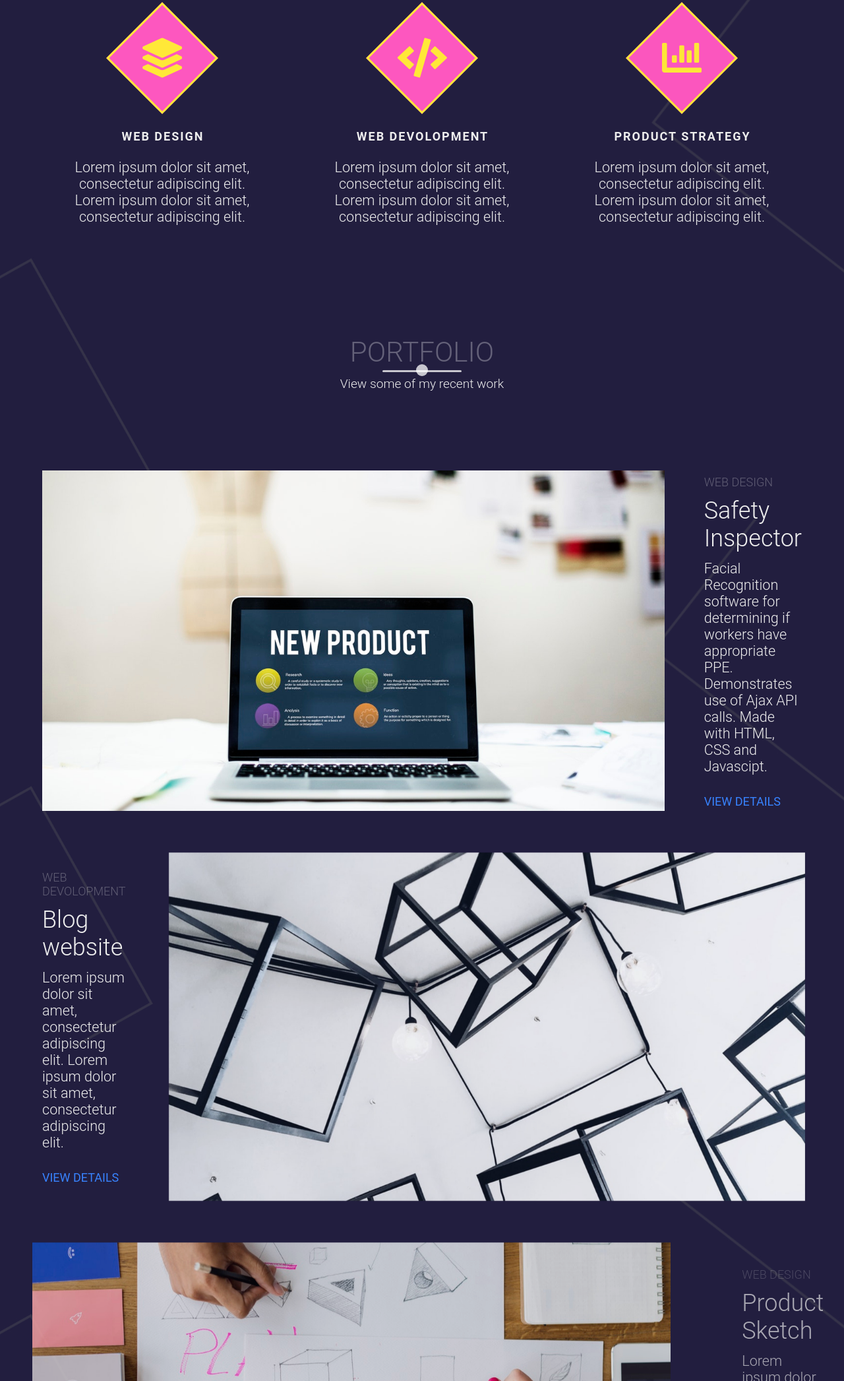
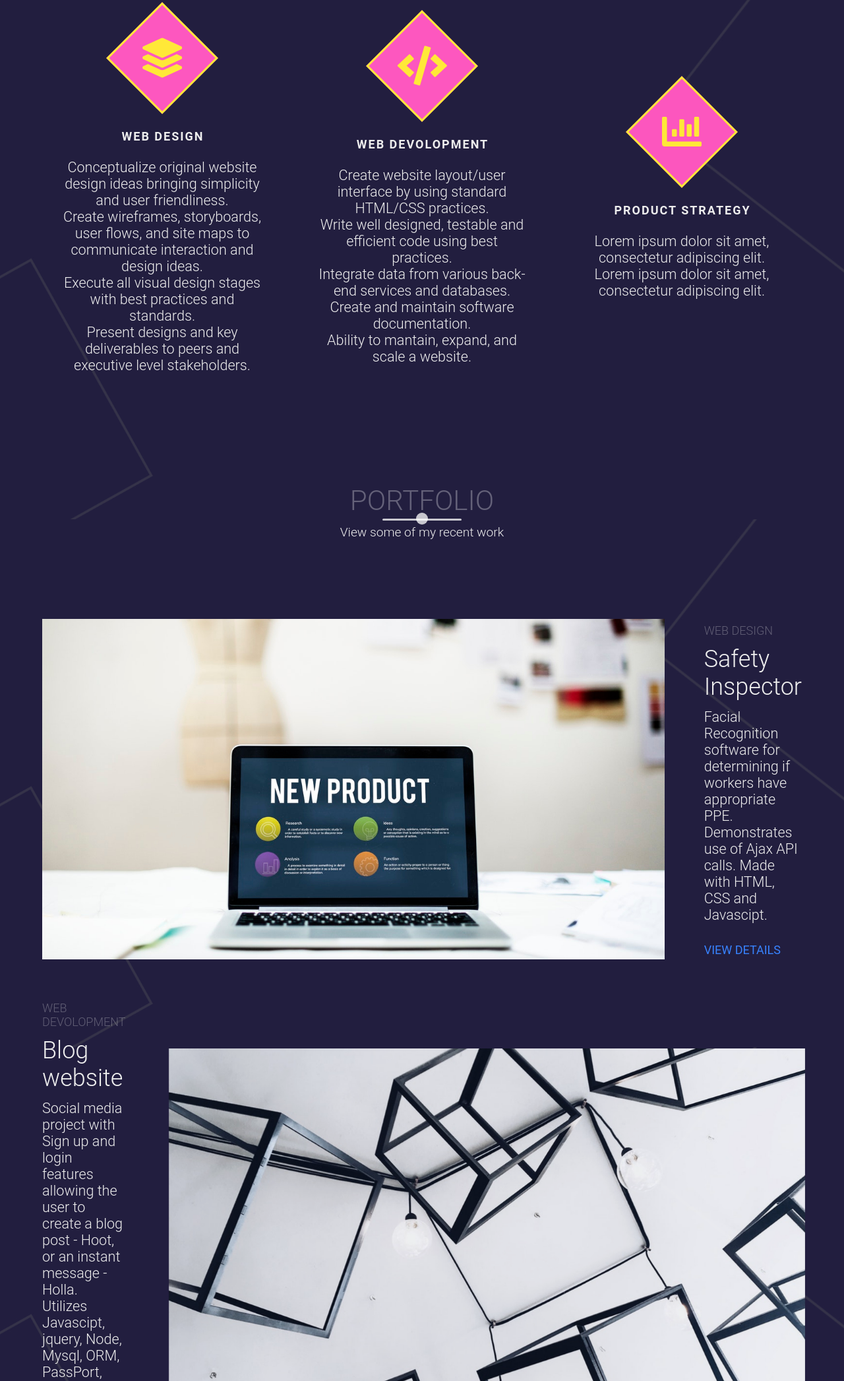
Before and after one commit to bianca4slc/Final-Portfolio, a plain HTML site: page index.html in a window 1280 px wide. Shown: the part 1613-3706 px from the top of the page at 66% size. Drawn offline with nearby package versions, Linux system fonts and the light colour scheme; a web font is replaced by a local one.

Commit message:
adding projects and changing social medial links

```diff
--- a/index.html
+++ b/index.html
@@ -73,8 +73,8 @@
         <div class="social-media">
           <ul class="nav-list">
             <li>
-              <a href="#" class="icon-link">
-                <i class="fab fa-facebook-square"></i>
+              <a href="https:www.linkedin.com/in/bianca-olivarez-codes" class="icon-link">
+                <i class="fab fa-linkedin"></i>
               </a>
             </li>
             <li>
@@ -106,9 +106,11 @@
           </div>
           <h1>Web Design</h1>
           <p>
-            Lorem ipsum dolor sit amet, consectetur adipiscing elit.
-            Lorem ipsum dolor sit amet, consectetur adipiscing elit.
+            Conceptualize original website design ideas bringing simplicity and user friendliness.
           </p>
+          <p>Create wireframes, storyboards, user flows, and site maps to communicate interaction and design ideas.</p>
+          <p>Execute all visual design stages with best practices and standards.</p>
+          <p>Present designs and key deliverables to peers and executive level stakeholders.</p>
         </div>
         <div class="skill" data-aos="fade-in" data-aos-delay="600">
           <div class="icon-container">
@@ -116,9 +118,13 @@
           </div>
           <h1>Web Devolopment</h1>
           <p>
-            Lorem ipsum dolor sit amet, consectetur adipiscing elit.
-            Lorem ipsum dolor sit amet, consectetur adipiscing elit.
+            Create website layout/user interface by using standard HTML/CSS practices.
           </p>
+          <p>Write well designed, testable and efficient code using best practices.</p>
+          <p>Integrate data from various back-end services and databases.</p>
+          <p>Create and maintain software documentation.</p>
+          <p>Ability to mantain, expand, and scale a website.</p>
+          <p></p>
         </div>
         <div class="skill" data-aos="fade-in" data-aos-delay="900">
           <div class="icon-container">
@@ -155,13 +161,13 @@
       </div>
       <div class="portfolio-item">
         <div class="portfolio-description has-margin-right" data-aos="fade-right" data-aos-delay="300">
-          <h6>web Devolopment</h6>
+          <h6>Web Devolopment</h6>
           <h1>Blog website</h1>
           <p>
-            Lorem ipsum dolor sit amet, consectetur adipiscing elit.
-            Lorem ipsum dolor sit amet, consectetur adipiscing elit.
+            Social media project with Sign up and login features allowing the user to create a blog post - Hoot, or an instant message - Holla.
+            Utilizes Javascipt, jquery, Node, Mysql, ORM, PassPort, Sequelize & Express.
           </p>
-          <a href="#" class="cta">View Details</a>
+          <a href="https://pure-peak-54891.herokuapp.com/login" class="cta">View Details</a>
         </div>
         <div class="portfolio-img" data-aos="fade-left" data-aos-delay="1200">
           <img src="images/portitem2.jpeg" alt="">
```
